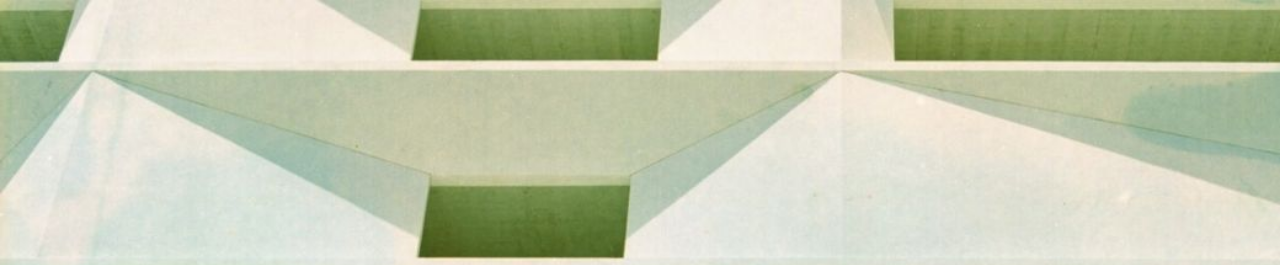
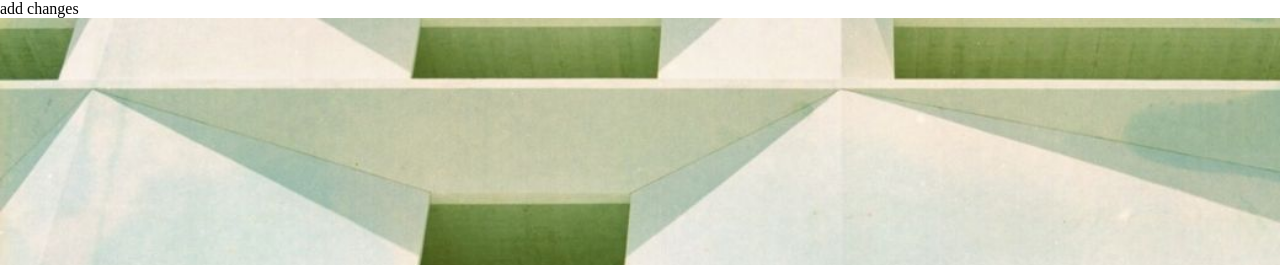
Before and after one commit to GevorgMartirosyan8878/Simple-landing-page, a plain HTML site: page index.html in a window 1280 px wide. Shown: the top 265 px of the page. Drawn offline with nearby package versions, Linux system fonts and the light colour scheme; a web font is replaced by a local one.

Commit message:
make change for pull request

```diff
--- a/index.html
+++ b/index.html
@@ -17,6 +17,9 @@
 </head>
 <body>
 
+<p>
+	add changes
+</p>
 <section class="first-section greeting-section">
 	<div class="greeting-section-content-wrapper">
 		<div class="full-name-container">
```
